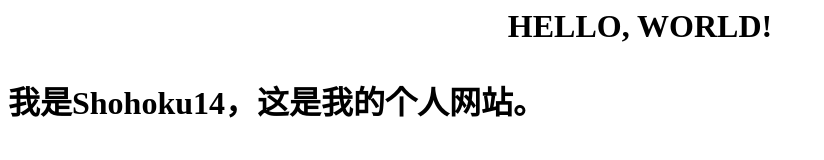
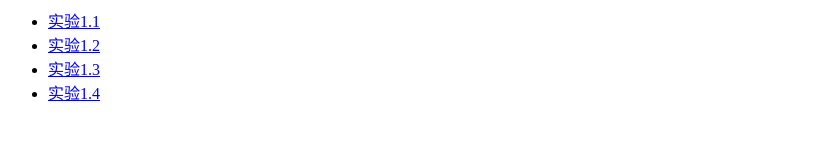
Before and after one commit to ShohoKU14/ShohoKU14.github.io, a plain HTML site: page index.html in a window 1280 px wide. Shown: the whole page, without its empty margins (0-824 px from the left). Drawn offline with Linux system fonts and the light colour scheme.

Commit message:
Update index.html

```diff
--- a/index.html
+++ b/index.html
@@ -1,2 +1,6 @@
-<h1 align="center">HELLO, WORLD!<h1/>
-<p>我是Shohoku14，这是我的个人网站。</p>
+<ul>
+  <li><a href="sy1.1.html">实验1.1</a></li>
+  <li><a href="sy1.2.html">实验1.2</a></li>
+  <li><a href="sy1.3.html">实验1.3</a></li>
+  <li><a href="sy1.4.html">实验1.4</a></li>
+</ul>
```
